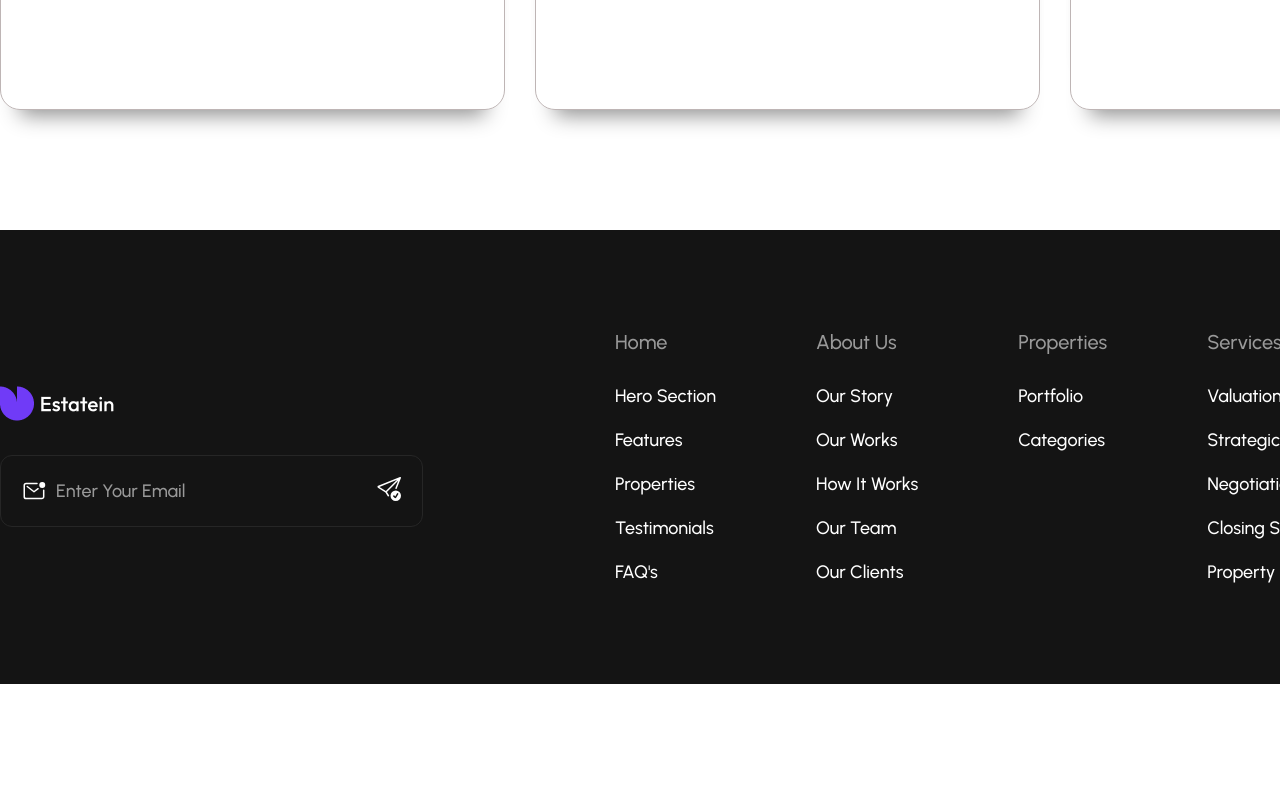
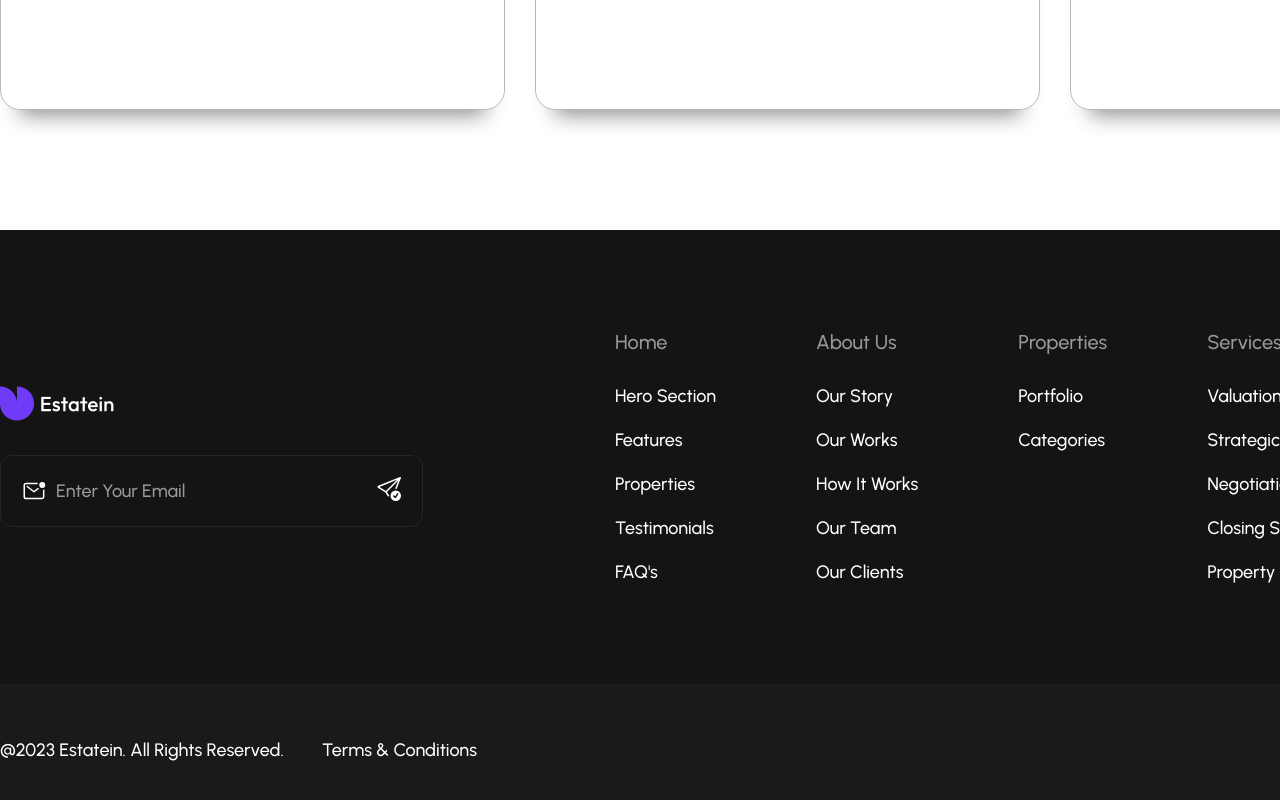
Before and after one commit to km-saifullah/realstate_app, a React (Vite) app: page /about in a window 1280 px wide. Shown: the part 2366-3166 px from the top of the page. Before the commit the page ends 3050 px from the top, so only its background shows below. Built offline with nearby package versions, Linux system fonts and the light colour scheme.

Commit message:
copyright section done

```diff
--- /dev/null
+++ b/src/layout/Copyright.jsx
@@ -0,0 +1,37 @@
+import React from "react";
+import { CgFacebook } from "react-icons/cg";
+import { IoLogoLinkedin } from "react-icons/io";
+import { FaTwitter } from "react-icons/fa";
+import { FaYoutube } from "react-icons/fa";
+import "./copyright.css";
+
+const Copyright = () => {
+  return (
+    <section className="copyright">
+      <div className="container">
+        <div className="copyright_wrapper">
+          <div className="copyright_info">
+            <p>@2023 Estatein. All Rights Reserved.</p>
+            <a href="#">Terms & Conditions</a>
+          </div>
+          <div className="copyright_icons">
+            <div>
+              <CgFacebook className="social_link" />
+            </div>
+            <div>
+              <IoLogoLinkedin className="social_link" />
+            </div>
+            <div>
+              <FaTwitter className="social_link" />
+            </div>
+            <div>
+              <FaYoutube className="social_link" />
+            </div>
+          </div>
+        </div>
+      </div>
+    </section>
+  );
+};
+
+export default Copyright;
--- a/src/layout/MainLayout.jsx
+++ b/src/layout/MainLayout.jsx
@@ -3,6 +3,7 @@ import Navbar from "./Navbar";
 import { Outlet } from "react-router-dom";
 import Footer from "./Footer";
 import Header from "../sections/header/Header";
+import Copyright from "./Copyright";
 
 const MainLayout = () => {
   return (
@@ -11,6 +12,7 @@ const MainLayout = () => {
       <Navbar />
       <Outlet />
       <Footer />
+      <Copyright />
     </>
   );
 };
--- /dev/null
+++ b/src/layout/copyright.css
@@ -0,0 +1,47 @@
+/* ==== Copyright Design Start ==== */
+.copyright {
+  padding: 40px 0;
+  background-color: #1a1a1a;
+}
+.copyright_wrapper {
+  display: flex;
+  align-items: center;
+  justify-content: space-between;
+}
+.copyright_icons {
+  display: flex;
+  align-items: center;
+  column-gap: 10px;
+}
+.copyright_icons div {
+  background-color: #141414;
+  height: 52px;
+  width: 52px;
+  border-radius: 50%;
+  display: flex;
+  align-items: center;
+  justify-content: center;
+}
+.copyright_info {
+  display: flex;
+  align-items: center;
+  column-gap: 38px;
+}
+.copyright_info p,
+a {
+  color: #fff;
+  font-size: 18px;
+  font-weight: 500;
+  line-height: 24px;
+  transition: all linear 0.3s;
+}
+.copyright_info a:hover {
+  text-decoration: underline;
+}
+.social_link {
+  color: #fff;
+  font-size: 24px;
+  cursor: pointer;
+}
+
+/* ==== Copyright Design End ==== */
```
